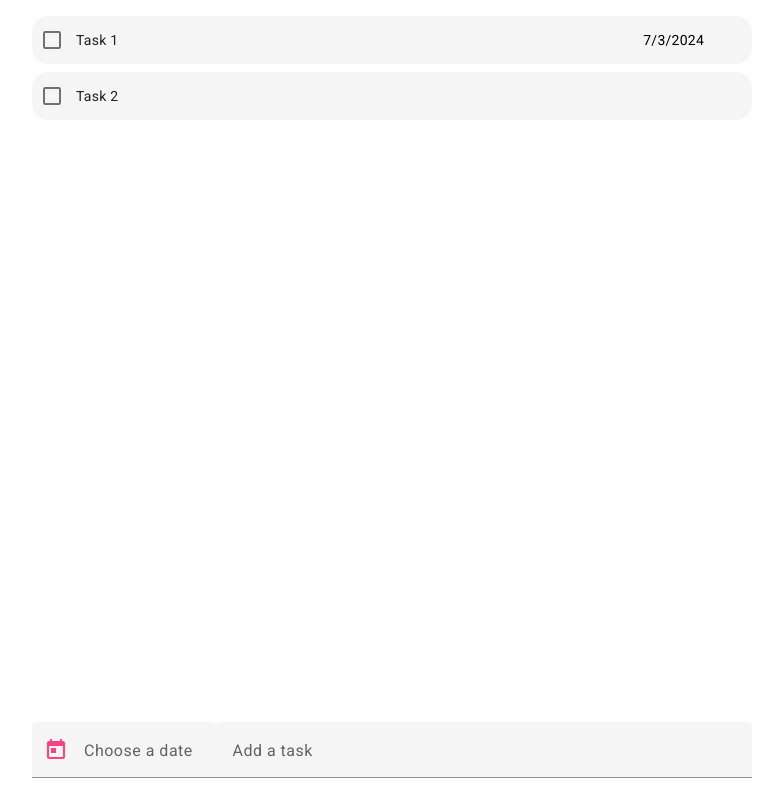
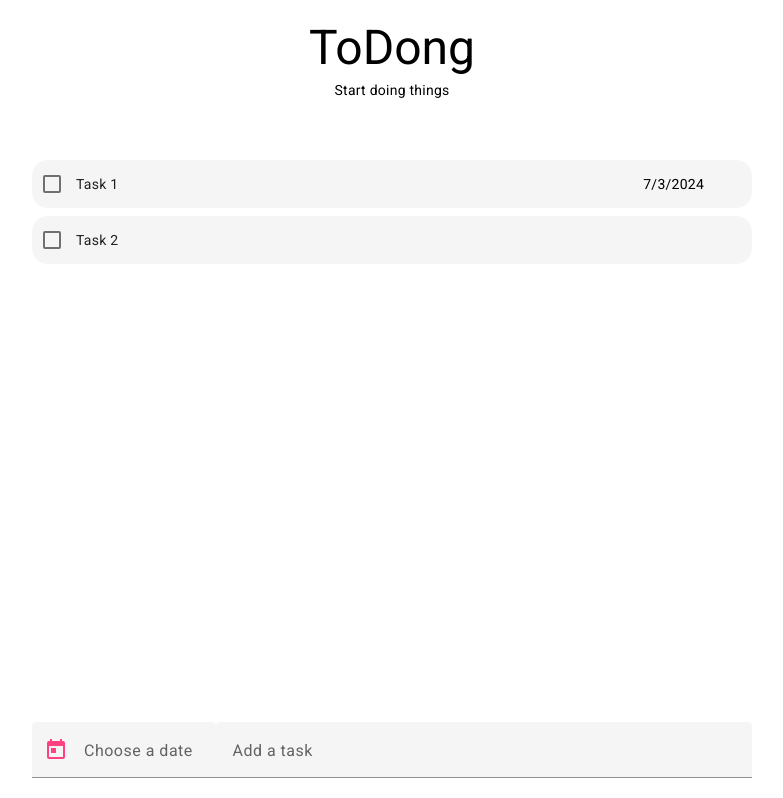
Before and after one commit to aortega46/todong, an Angular app: page / in a window 1280 px wide. Shown: the whole page, without its empty margins (248-1031 px from the left). Built offline with nearby package versions, Linux system fonts and the light colour scheme.

Commit message:
style: :lipstick: header and scroll for tasks

```diff
--- a/src/app/app.component.html
+++ b/src/app/app.component.html
@@ -1,4 +1,12 @@
-<main>
-  <todo-list/>
+<header class="header">
+  <h1 class="header__h1">ToDong</h1>
+  <p class="header__p">Start doing things</p>
+</header>
+
+<main class="main">
+  <todo-list />
+</main>
+
+<footer class="footer">
   <user-input />
-</main>
+</footer>
--- a/src/app/app.component.scss
+++ b/src/app/app.component.scss
@@ -1,11 +1,23 @@
-:host{
+:host {
   width: 100%;
+  height: 100dvh;
+  display: flex;
+  flex-direction: column;
 }
 
-main{
-  height: 100%;
-  width: 100%;
+.header {
   display: flex;
   flex-direction: column;
-  justify-content: space-between;
+  justify-content: center;
+  align-items: center;
+  padding: 2rem;
+
+  &__h1 {
+    font-size: 3rem;
+  }
 }
+
+.main {
+  flex: 1;
+  overflow-y: auto;
+}
```
